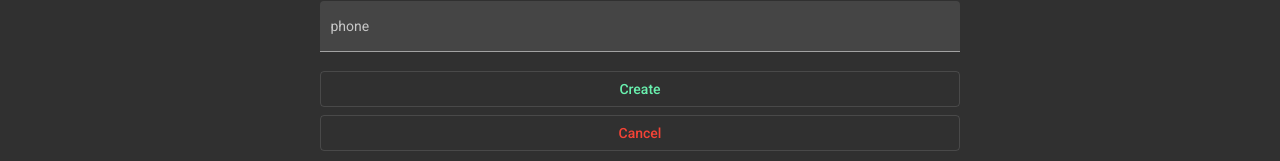
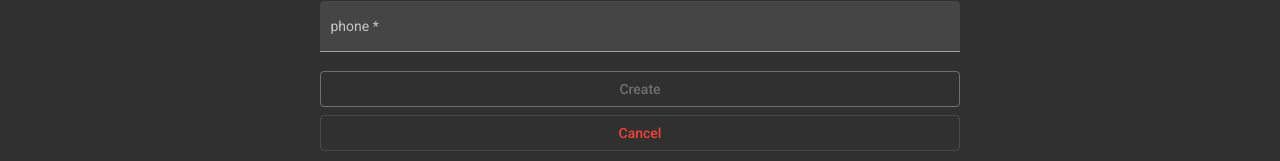
Before and after one commit to Alisson98/Front_OsSystem, an Angular app: page /technical/create in a window 1280 px wide. Shown: the part 371-532 px from the top of the page. Built offline with nearby package versions, Linux system fonts and the light colour scheme.

Commit message:
Validation Forms Implementation

```diff
--- a/src/app/views/components/technician/technician-create/technician-create.component.html
+++ b/src/app/views/components/technician/technician-create/technician-create.component.html
@@ -2,19 +2,22 @@
     <h1>Creating a new technician</h1>
     <mat-form-field class="full-width" appearance="fill">
         <mat-label>Name</mat-label>
-        <input matInput placeholder="Ex. José da Silva">
+        <input [(ngModel)]="technician.name" [formControl]="name" required name="name" maxlength="50" matInput placeholder="Ex. José da Silva">
+        <mat-error *ngIf="name.invalid">{{ errorValidName() }}</mat-error>
     </mat-form-field>
 
     <mat-form-field class="full-width" appearance="fill">
         <mat-label>CPF</mat-label>
-        <input matInput placeholder="000.000.000-00">
+        <input [(ngModel)]="technician.cpf" [formControl]="cpf" required name="cpf" maxlength="15" matInput placeholder="000.000.000-00">
+        <mat-error *ngIf="cpf.invalid">{{ errorValidCPF() }}</mat-error>
     </mat-form-field>
 
     <mat-form-field class="full-width" appearance="fill">
         <mat-label>phone</mat-label>
-        <input matInput placeholder="Ex. (99) 99999-9999">
+        <input [(ngModel)]="technician.phone" [formControl]="phone" required name="phone" maxlength="18" matInput placeholder="Ex. (99) 99999-9999">
+        <mat-error *ngIf="phone.invalid">{{ errorValidPhone() }}</mat-error>
     </mat-form-field>
-    <button (click)="create()" mat-stroked-button color="accent">Create</button>
+    <button (click)="create()" [disabled]="errorValidName() || errorValidPhone() || errorValidCPF()" mat-stroked-button color="accent">Create</button>
     <button (click)="cancel()" mat-stroked-button color="warn">Cancel</button>
 
 </form>
--- a/src/app/views/components/technician/technician-create/technician-create.component.ts
+++ b/src/app/views/components/technician/technician-create/technician-create.component.ts
@@ -1,4 +1,5 @@
 import { Component, OnInit } from '@angular/core';
+import { FormControl, Validators } from '@angular/forms';
 import { Router } from '@angular/router';
 import { Technician } from 'src/app/models/technician';
 import { TechnicianService } from 'src/app/services/technician.service';
@@ -11,10 +12,15 @@ import { TechnicianService } from 'src/app/services/technician.service';
 export class TechnicianCreateComponent implements OnInit {
   technician: Technician = {
     id: '',
-    name: 'Valdir',
-    cpf: '780.294.680-83',
-    phone: '(99) 90000-0000'
+    name: '',
+    cpf: '',
+    phone: ''
   }
+
+  name = new FormControl('', [Validators.minLength(5)])
+  cpf = new FormControl('', [Validators.minLength(11)])
+  phone = new FormControl('', [Validators.minLength(11)])
+
 
   constructor(
     private router: Router,
@@ -35,6 +41,36 @@ export class TechnicianCreateComponent implements OnInit {
       if (err.error.error.match('CPF is already in use!')) {
         this.service.message(err.error.error)
       }
+      else if (err.error.listErrors[0].message === "número do registro de contribuinte individual brasileiro (CPF) inválido"){
+        this.service.message('Invalid Cpf')
+      }
     })
   }
+
+  errorValidName() {
+    if(this.name.invalid){
+      return 'The name must be between 5 and 100 characters'
+    }
+    else {
+      return false
+    }
+  }
+
+  errorValidCPF() {
+    if(this.name.invalid){
+      return 'The CPF must be 11 characters'
+    }
+    else {
+      return false
+    }
+  }
+
+  errorValidPhone() {
+    if(this.name.invalid){
+      return 'The CPF must be 11 characters'
+    }
+    else {
+      return false
+    }
+  }
 }
```
